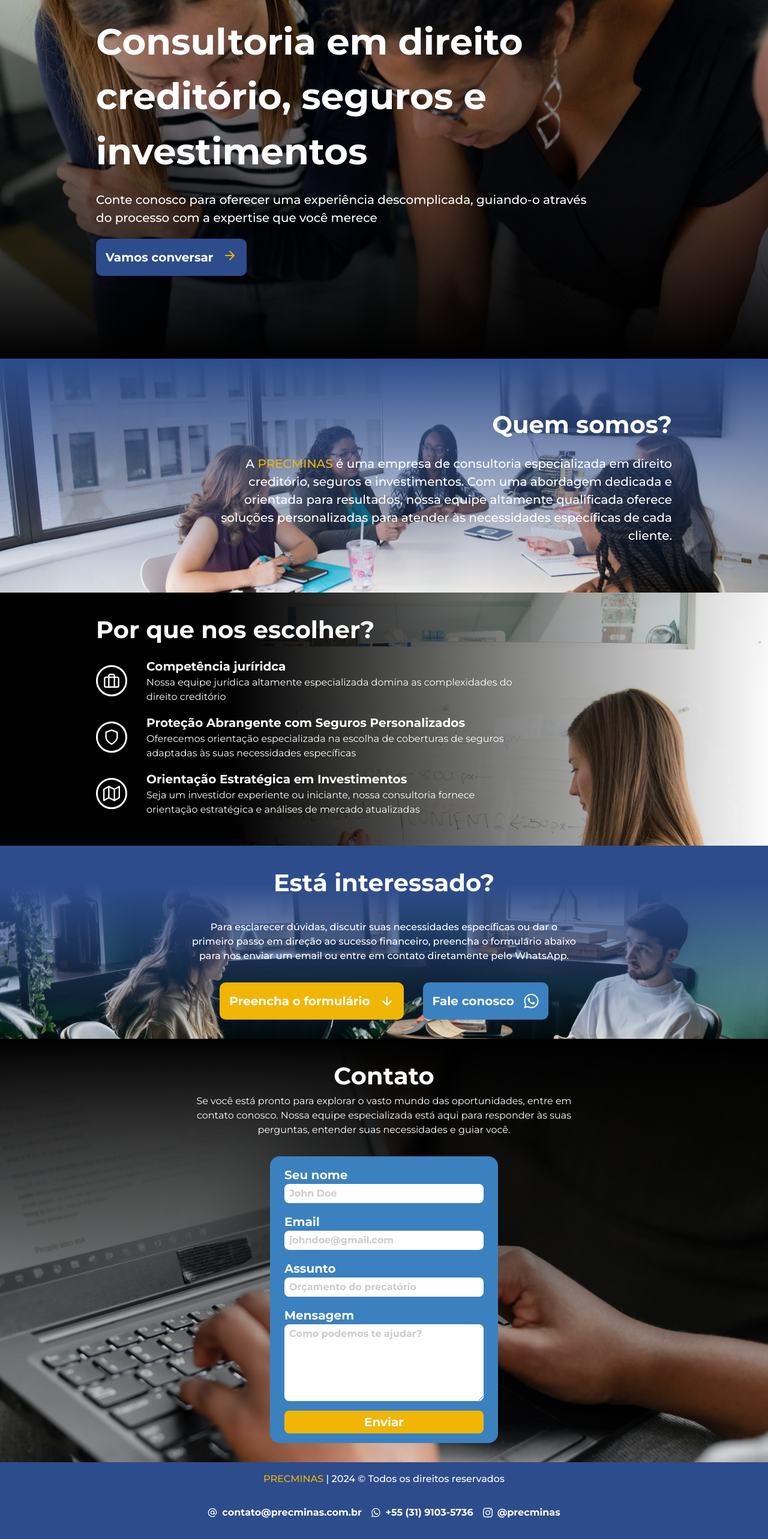
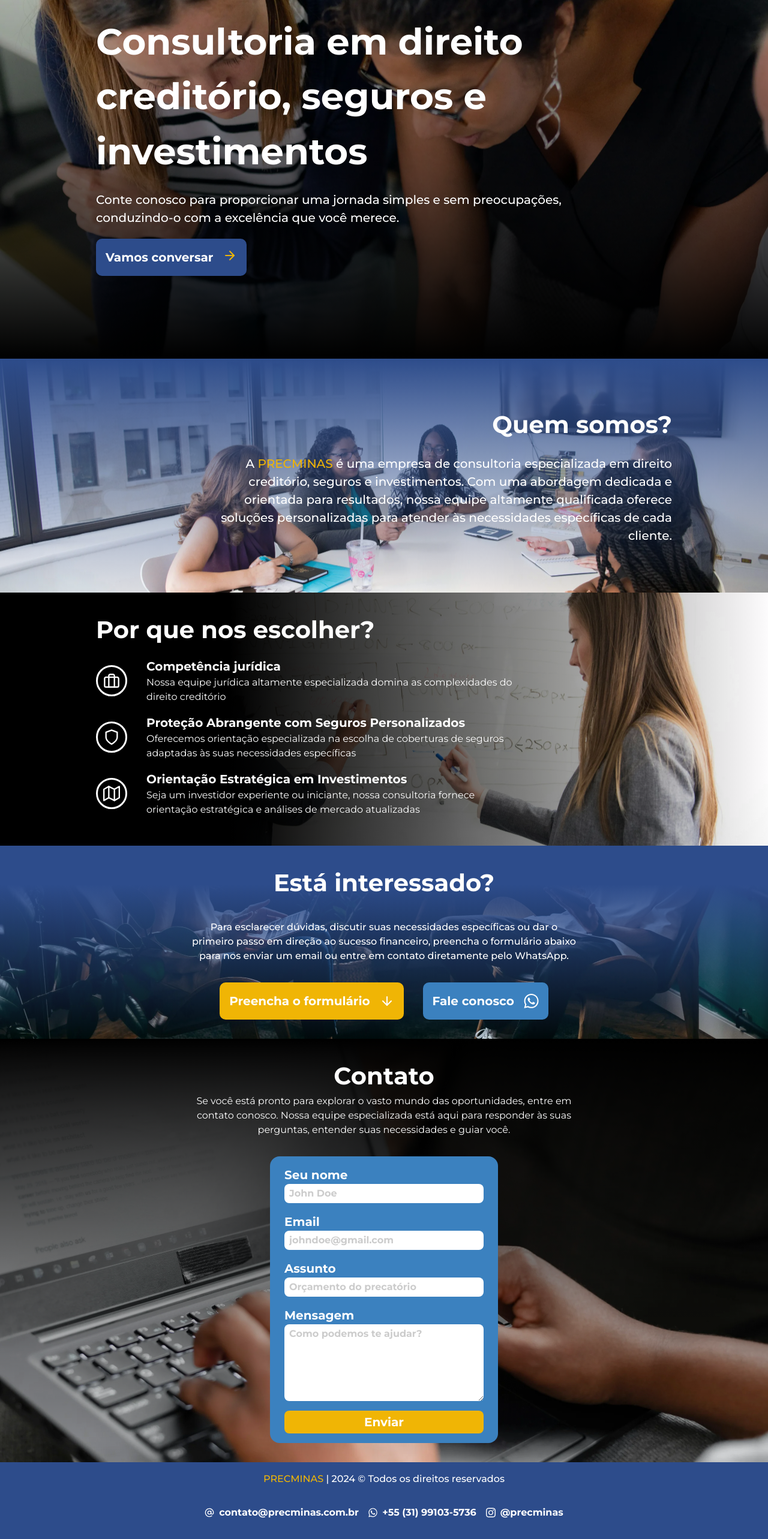
Before and after one commit to BPernes/precminas, a React (Vite) app: page / in a window 1280 px wide. Shown: the part 208-2774 px from the top of the page at 60% size. Built offline with nearby package versions, Linux system fonts and the light colour scheme.

Commit message:
fix: typo and background position

```diff
--- a/src/components/Footer/Footer.tsx
+++ b/src/components/Footer/Footer.tsx
@@ -12,7 +12,7 @@ const Footer = () => {
       iconPath: email,
     },
     {
-      title: '+55 (31) 9103-5736',
+      title: '+55 (31) 99103-5736',
       iconPath: zap,
     },
     {
--- a/src/components/Hero/Hero.tsx
+++ b/src/components/Hero/Hero.tsx
@@ -15,8 +15,8 @@ const Hero = () => {
             Consultoria em direito creditório, seguros e investimentos
           </h1>
           <p className='fs-title text-white fw-semi-bold'>
-            Conte conosco para oferecer uma experiência descomplicada, guiando-o
-            através do processo com a expertise que você merece
+            Conte conosco para proporcionar uma jornada simples e sem
+            preocupações, conduzindo-o com a excelência que você merece.
           </p>
           <button
             onClick={handleClick}
--- a/src/components/Interrested/Interrested.css
+++ b/src/components/Interrested/Interrested.css
@@ -13,6 +13,7 @@
     url(../../assets/images/one-one.webp);
   background-size: cover;
   background-color: var(--clr-accent);
+  background-position: center;
 }
 
 .interrested > p {
--- a/src/components/WhyChooseUs/WhyChooseUs.css
+++ b/src/components/WhyChooseUs/WhyChooseUs.css
@@ -10,6 +10,7 @@
     ),
     url(/src/assets/images/planning.webp);
   background-color: #000000;
+  background-position: center;
 
   background-size: cover;
   background-repeat: no-repeat;
--- a/src/components/WhyChooseUs/WhyChooseUs.tsx
+++ b/src/components/WhyChooseUs/WhyChooseUs.tsx
@@ -8,7 +8,7 @@ import map from '../../assets/icons/map.svg'
 const WhyChooseUs = () => {
   const perksList = [
     {
-      title: 'Competência juríridca',
+      title: 'Competência jurídica',
       description:
         'Nossa equipe jurídica altamente especializada domina as complexidades do direito creditório',
       iconPath: briefcase,
```
